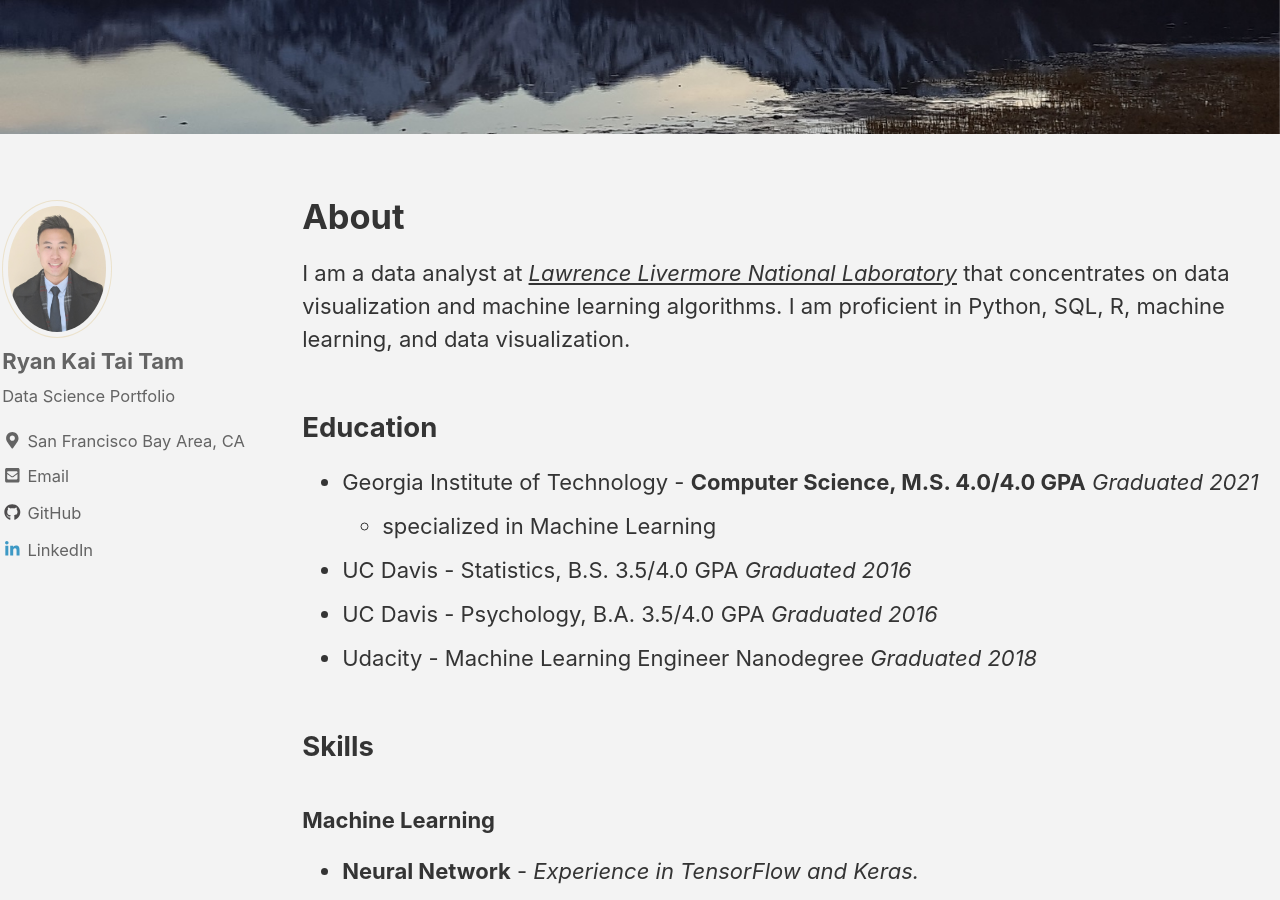
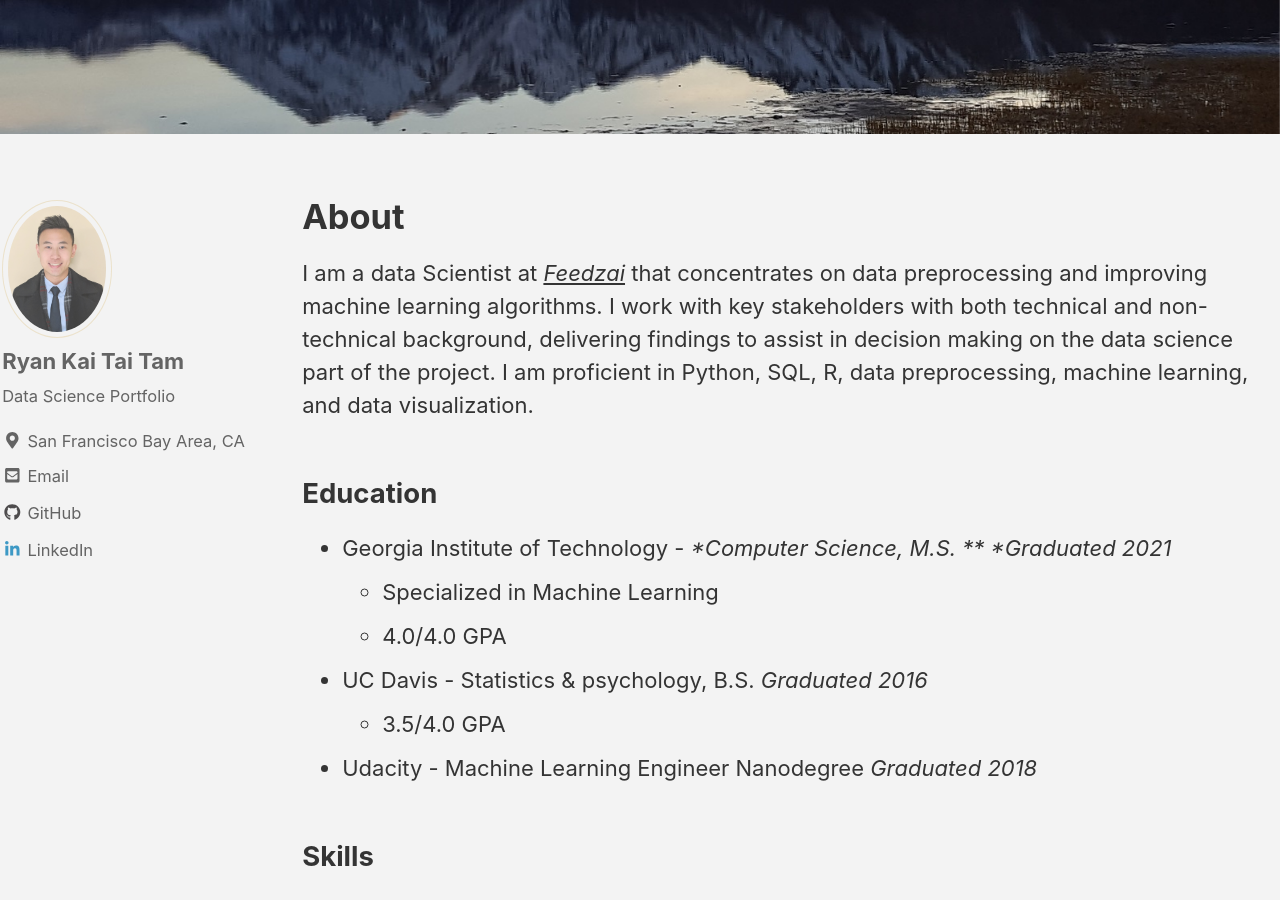
Before and after one commit to ryan-kttam/ryan-kttam.github.io, a Jekyll site: the page built from _pages/about.md, in a window 1280 px wide and 900 px high, scrolled down 423 px. Built offline with Jekyll 4.4.1, drawn with Linux system fonts in a browser that asks for light colours; cached includes are drawn as plain includes; nearby versions of some CDN libraries.

Commit message:
update profile

```diff
--- a/_pages/about.md
+++ b/_pages/about.md
@@ -7,13 +7,14 @@ header:
   image: "/images/mm1.jpg"
 ---
 
-I am a data analyst at *[Lawrence Livermore National Laboratory](https://en.wikipedia.org/wiki/Lawrence_Livermore_National_Laboratory)* that concentrates on data visualization and machine learning algorithms. I am proficient in Python, SQL, R, machine learning, and data visualization.
+I am a data Scientist at *[Feedzai](https://feedzai.com/)* that concentrates on data preprocessing and improving machine learning algorithms. I work with key stakeholders with both technical and non-technical background, delivering findings to assist in decision making on the data science part of the project. I am proficient in Python, SQL, R, data preprocessing, machine learning, and data visualization.
 
 ## Education
-  * Georgia Institute of Technology - **Computer Science, M.S. 4.0/4.0 GPA**     *Graduated 2021*
-    * specialized in Machine Learning
-  * UC Davis - Statistics, B.S. 3.5/4.0 GPA    *Graduated 2016*
-  * UC Davis - Psychology, B.A. 3.5/4.0 GPA    *Graduated 2016*
+  * Georgia Institute of Technology - **Computer Science, M.S. **     *Graduated 2021*
+    * Specialized in Machine Learning
+    * 4.0/4.0 GPA
+  * UC Davis - Statistics & psychology, B.S. *Graduated 2016*
+    * 3.5/4.0 GPA
   * Udacity - Machine Learning Engineer Nanodegree     *Graduated 2018*
 
 ## Skills
```
